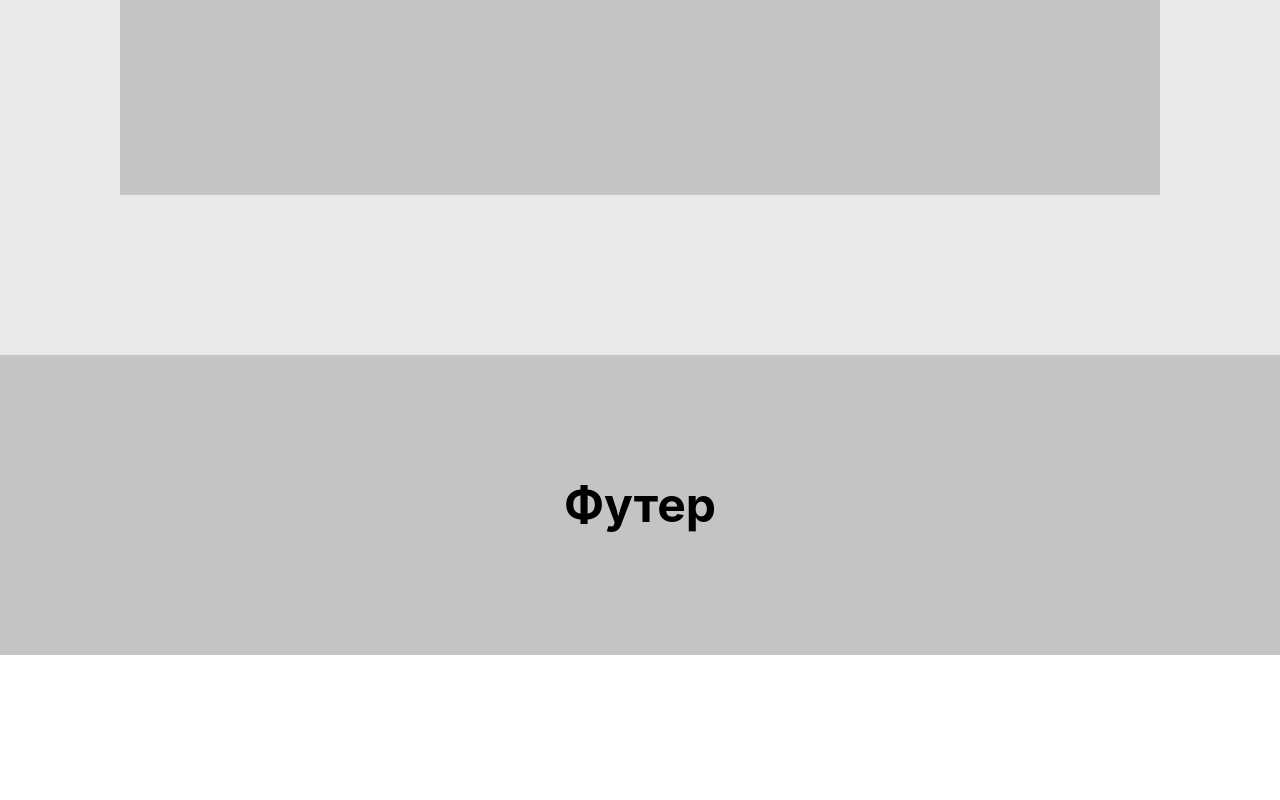
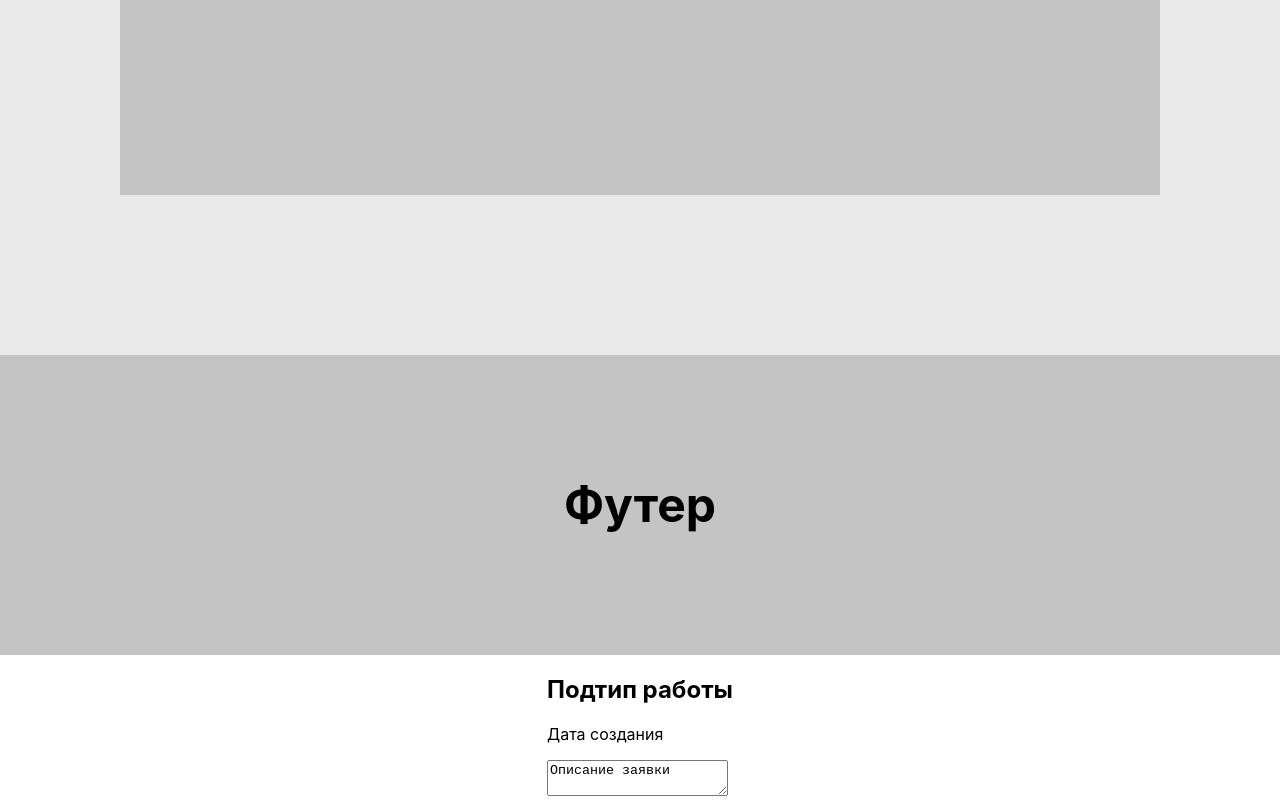
Before and after one commit to Konovaly4/profi-2025, a React (Create React App) app: page / in a window 1280 px wide. Shown: the part 1855-2655 px from the top of the page. Before the commit the page ends 2510 px from the top, so only its background shows below. Built offline with nearby package versions, Linux system fonts and the light colour scheme.

Commit message:
task card started to develop

```diff
--- a/package.json
+++ b/package.json
@@ -1,4 +1,5 @@
 {
+  "homepage": "https://konovaly4.github.io/profi-2025",
   "name": "profi-2025",
   "version": "0.1.0",
   "private": true,
@@ -13,6 +14,8 @@
     "web-vitals": "^0.2.4"
   },
   "scripts": {
+    "predeploy": "npm run build",
+    "deploy": "gh-pages -d build",
     "start": "react-scripts start",
     "build": "react-scripts build",
     "test": "react-scripts test",
@@ -35,5 +38,8 @@
       "last 1 firefox version",
       "last 1 safari version"
     ]
+  },
+  "devDependencies": {
+    "gh-pages": "^3.1.0"
   }
 }
--- a/src/components/App.js
+++ b/src/components/App.js
@@ -5,6 +5,7 @@ import About from './About/About';
 import Poem from './Poem/Poem';
 import Footer from './Footer/Footer';
 import TaskForm from './TaskForm/TaskForm';
+import TaskCard from './TaskCard/TaskCard';
 import './App.css';
 
 function App() {
@@ -28,6 +29,7 @@ function App() {
       <Poem />
       <Footer />
       <TaskForm visibility={taskShow} formClose={hideTaskPopup} />
+      <TaskCard />
     </div>
   );
 }
--- /dev/null
+++ b/src/components/TaskCard/TaskCard.jsx
@@ -0,0 +1,17 @@
+import './TaskCard.css'
+
+const TaskCard = (props) => {
+
+  return (
+    <section className='task-card'>
+      <h2 className='task-card__title'>Подтип работы</h2>
+      <p className='task-card__create-data'>Дата создания</p>
+      <textarea className='task-card__description'>Описание заявки</textarea>
+
+    </section>
+
+
+  )
+}
+
+export default TaskCard;
```
Also changed, not shown: src/components/TaskCard/TaskCard.css (added), 2 other files (tests, documents, lock files or other folders).
